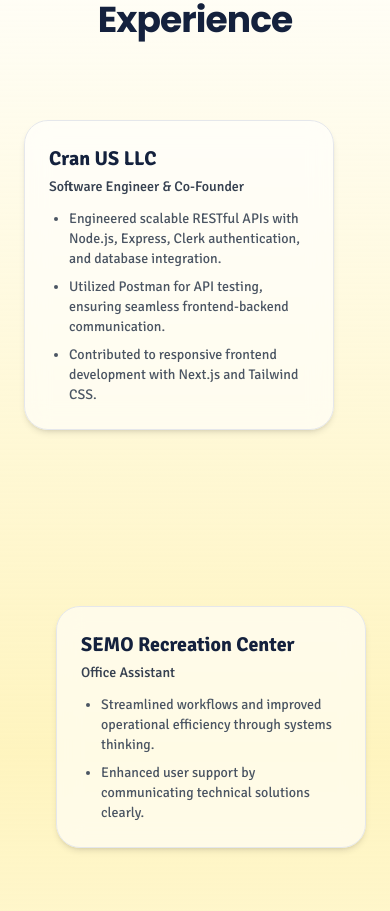
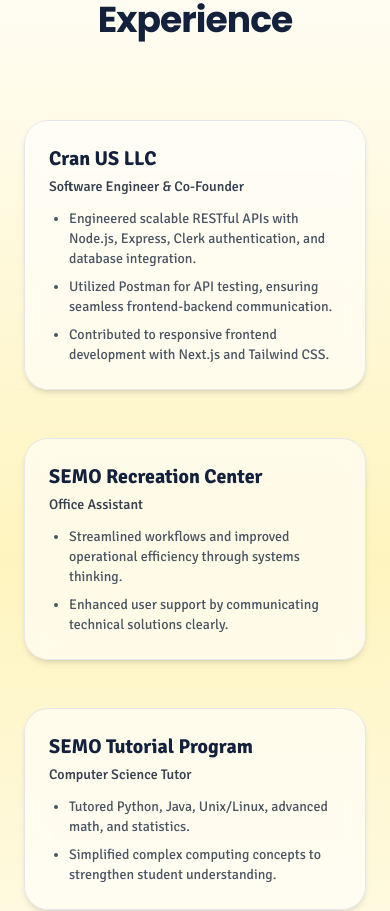
Before and after one commit to iaifti/Portfolio, a React (Vite) app: page / in a window 390 px wide. Shown: the part 2840-3751 px from the top of the page. Built offline with nearby package versions, Linux system fonts and the light colour scheme; some icons are missing; a web font is replaced by a local one.

Commit message:
fix: improve layout and styling in Experiences component for better responsiveness and visual consistency

```diff
--- a/src/components/Experiences.jsx
+++ b/src/components/Experiences.jsx
@@ -40,7 +40,7 @@
   return (
     <section
       id="experience"
-      className="py-24 bg-gradient-to-b from-white via-yellow-300/35 to-white  relative font-signika"
+      className="py-24 bg-gradient-to-b from-white via-yellow-300/35 to-white relative font-signika"
     >
       <div className="container mx-auto px-6 md:px-12 lg:px-24">
         <h2 className="text-center text-4xl md:text-6xl font-poppins font-bold text-navy mb-20 tracking-tight">
@@ -51,7 +51,7 @@
           {/* Timeline Line */}
           <div className="hidden md:block absolute left-1/2 top-0 bottom-0 w-1 bg-gradient-to-b from-yellow-300 via-orange-300 to-yellow-400 z-0 rounded-full"></div>
 
-          <div className="grid grid-cols-1 md:grid-cols-2 gap-y-24 md:gap-y-32">
+          <div className="flex flex-col md:grid md:grid-cols-2 gap-12 md:gap-y-32">
             {experiences.map((exp, index) => {
               const isLeft = index % 2 === 0;
 
@@ -61,13 +61,13 @@
                   data-aos="fade-up"
                   data-aos-delay={index * 80}
                   data-aos-duration="700"
-                  className={`relative z-10 ${
+                  className={`relative z-10 w-full ${
                     isLeft
-                      ? "md:col-start-1 pr-8 md:pr-20"
-                      : "md:col-start-2 pl-8 md:pl-20"
-                  } ${index % 2 !== 0 ? "mt-20 md:mt-32" : ""}`}
+                      ? "md:col-start-1 md:pr-20"
+                      : "md:col-start-2 md:pl-20"
+                  } ${index % 2 !== 0 ? "md:mt-32" : ""} flex justify-center md:block`}
                 >
-                  <div className="bg-white/60 backdrop-blur-md border border-gray-200 rounded-3xl p-6 md:p-8 shadow-md hover:shadow-[0_0_25px_rgba(251,191,36,0.3)] transition-all hover:scale-[1.015]">
+                  <div className="bg-white/60 backdrop-blur-md border border-gray-200 rounded-3xl p-6 md:p-8 shadow-md hover:shadow-[0_0_25px_rgba(251,191,36,0.3)] transition-all hover:scale-[1.015] w-full max-w-md">
                     <h3 className="text-xl md:text-2xl font-bold text-navy mb-1">
                       {exp.title}
                     </h3>
```
